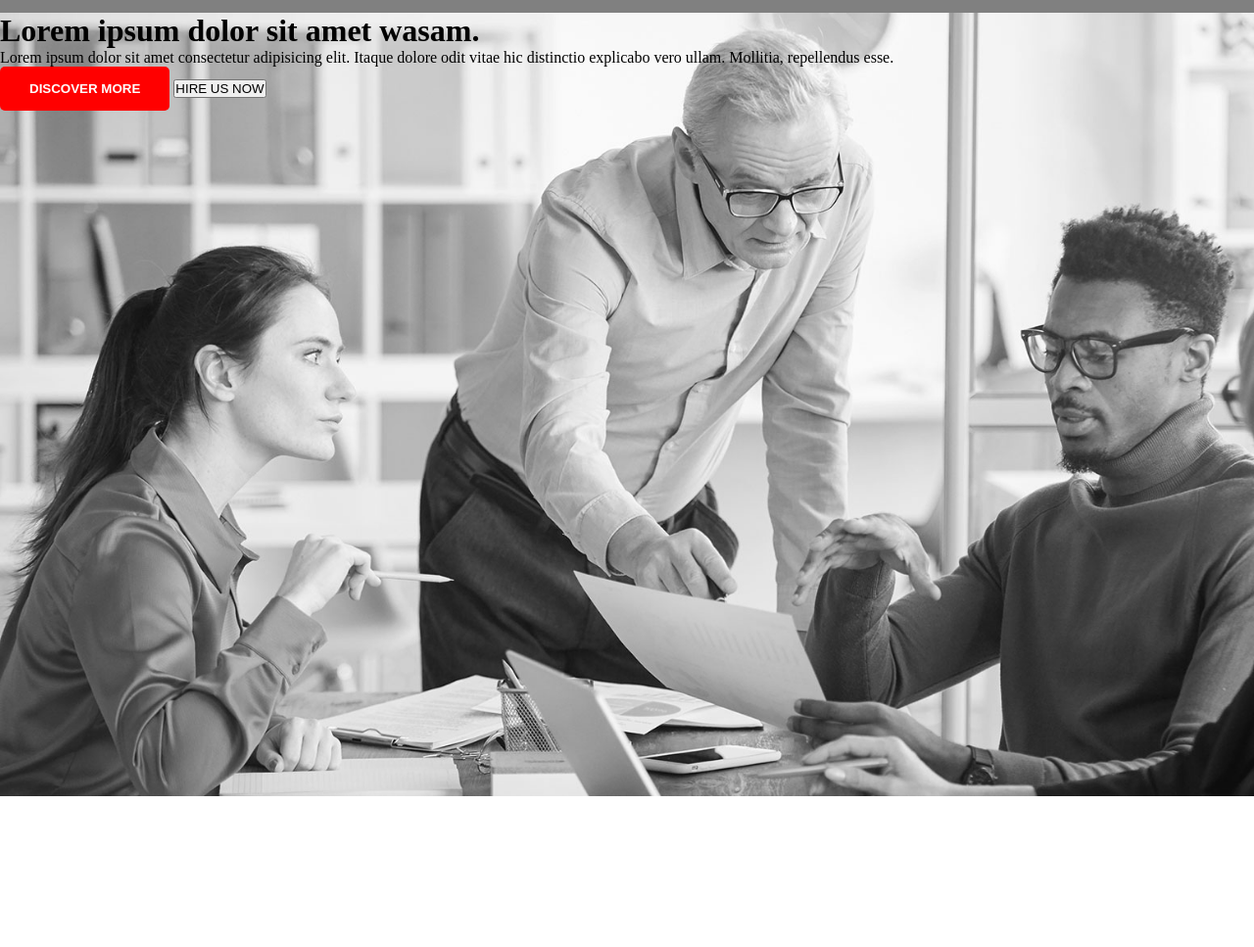
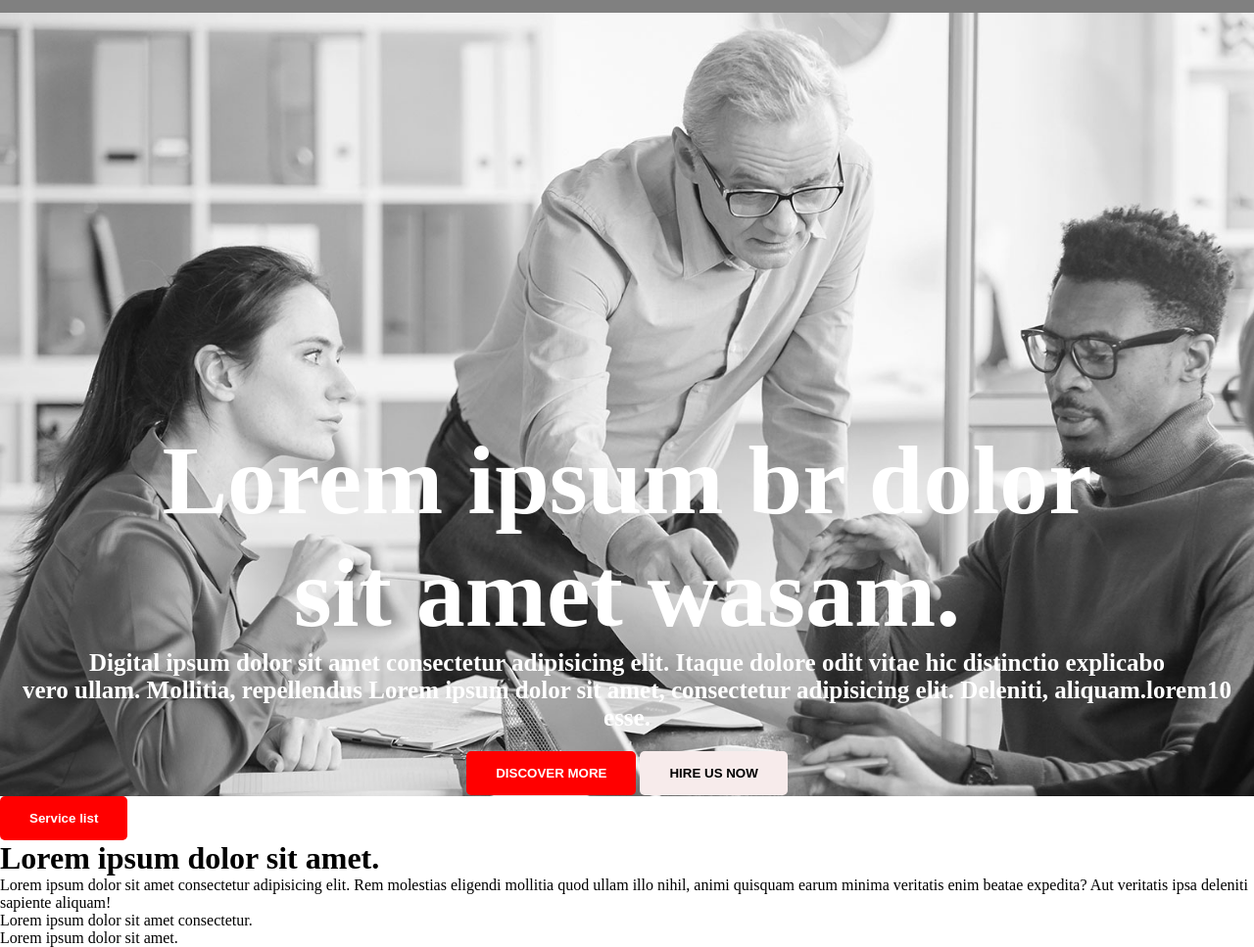
Before and after one commit to KamrulHasanPolash2023/Digital-Agecny-Website, a plain HTML site: page index.html in a window 1280 px wide. Shown: the part 87-1054 px from the top of the page at 98% size. Before the commit the page ends 900 px from the top, so only its background shows below. Drawn offline with Linux system fonts and the light colour scheme.

Commit message:
banner section added succesfully

```diff
--- a/index.html
+++ b/index.html
@@ -23,14 +23,35 @@
 </nav>
     </header>
                 <!--banner section-->
-                <div class="banner-section">
-                <h1>Lorem ipsum dolor sit amet wasam.</h1>
-                <p> Lorem ipsum dolor sit amet consectetur adipisicing elit. Itaque dolore odit vitae hic distinctio explicabo vero ullam. Mollitia, repellendus esse.</p>
-                <button class="btn-common"> DISCOVER MORE</button>
-                <button class="btn-gen"> HIRE US NOW</button>
+            <div class="banner-container" >
+                <div class="banner">
+                    <h1 class=" banner-heading">Lorem ipsum br dolor <br>sit amet wasam.</h1>
+                    <p class="banner-info"> <span>Digital</span> ipsum dolor sit amet consectetur adipisicing elit. Itaque dolore odit vitae hic distinctio explicabo <br>vero ullam. Mollitia, repellendus Lorem ipsum dolor sit amet, consectetur adipisicing elit. Deleniti, aliquam.lorem10 esse.</p>
+                    <button class="btn-common"> DISCOVER MORE</button>
+                    <button class="btn-gen"> HIRE US NOW</button>
                 </div>
+            </div>
 
     <main>
+        <div class=" service-container">
+            <div>
+<button class="btn-common">
+Service list
+</button>
+<h1> Lorem ipsum dolor sit amet.</h1>
+<p> Lorem ipsum dolor sit amet consectetur adipisicing elit. Rem molestias eligendi mollitia quod ullam illo nihil, animi quisquam earum minima veritatis enim beatae expedita? Aut veritatis ipsa deleniti sapiente aliquam!</p>
+<ol>
+    <li> Lorem ipsum dolor sit amet consectetur.</li>
+    <li> Lorem ipsum dolor sit amet.</li>
+    <div>
+    </div>
+</ol>
+            </div>
+            <div>
+
+            </div>
+
+        </div>
 
     </main>
 
--- a/style.css
+++ b/style.css
@@ -33,11 +33,15 @@
 
 /* banner section*/
 
-.banner-section{
+.banner-container{
     height: 100vh;
     background-image: url('./image/background.jpg');
     background-repeat: no-repeat;
     background-size: cover;
+    text-align: center;
+    align-items: center;
+
+
 }
 .btn-common{
     background-color: red;
@@ -47,12 +51,30 @@
     border: none;
     border-radius: 5px;
 }
-.btn-genrl{
-    background-color: rgb(255, 255, 255);
+.btn-gen{
+    background-color: rgb(247, 235, 235);
     color: rgb(0, 0, 0);
+    padding: 15px 30px;
     font-weight: bold;
-    padding: 15px 30px;
     border: none;
     border-radius: 5px;
+}
+
+.banner{
+    padding-top: 420px;
+    color: rgb(255, 255, 255);
+}
+
+.banner-heading{
+    font-size: 100px;
+    coler: white;
 
 }
+
+
+.banner-info{
+    font-size: 25px;
+    font-weight: bold;
+    padding-bottom: 20px;
+
+}
```
